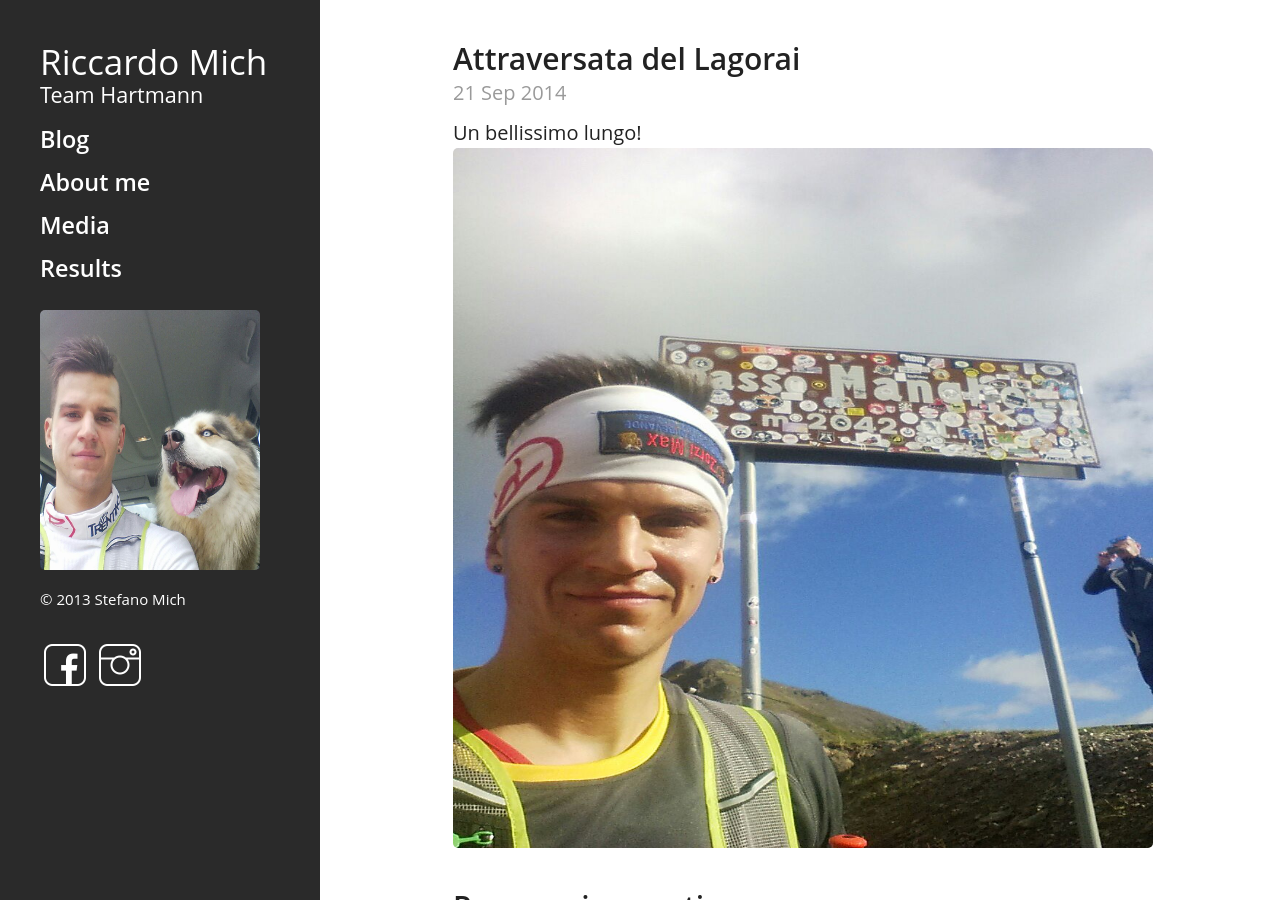
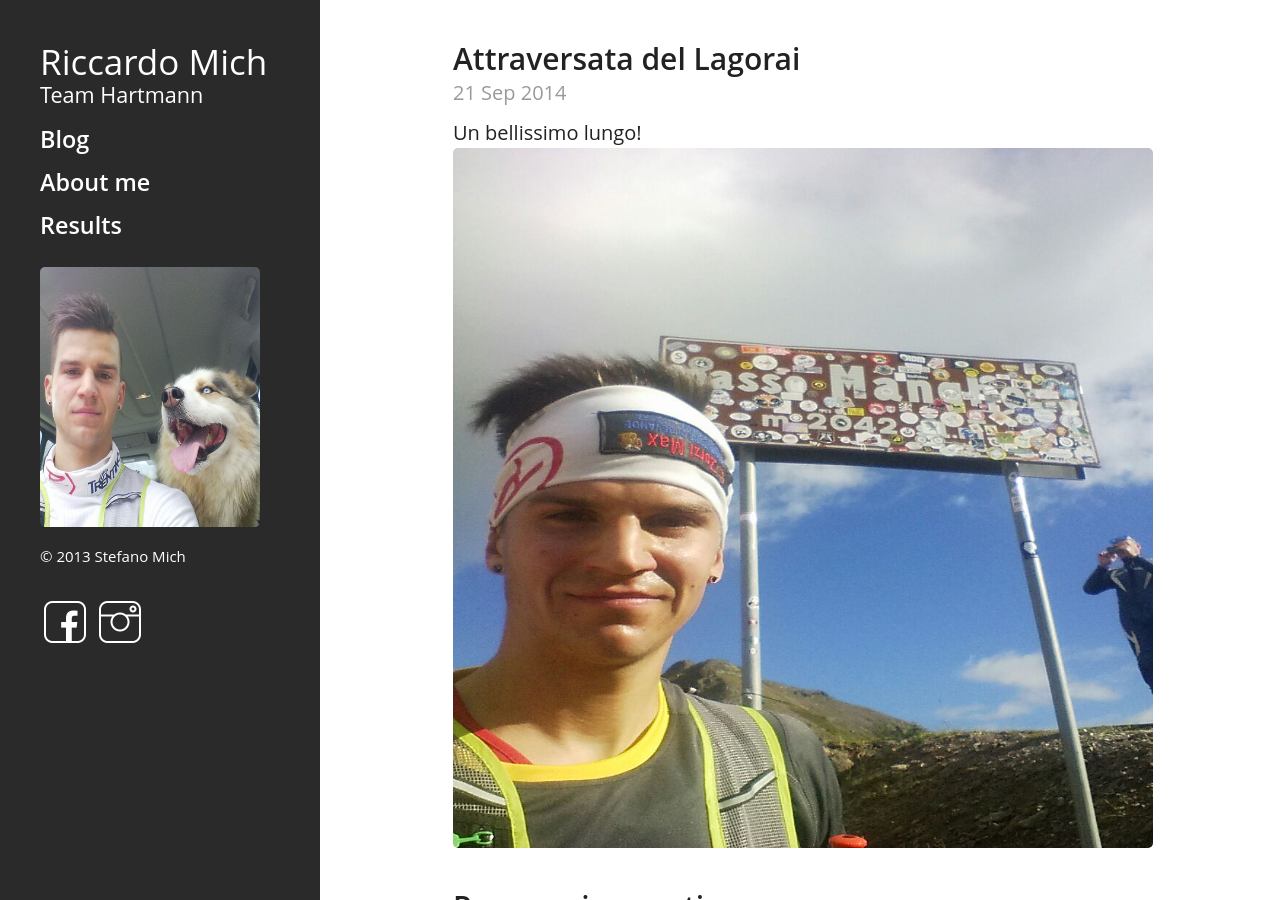
Before and after one commit to stefanomich22/mich93.github.io, a Jekyll site: the page built from index.html, in a window 1280 px wide and 900 px high. Built offline with Jekyll 4.4.1, drawn with Linux system fonts in a browser that asks for light colours; Markdown is read by kramdown in place of the engine named in the settings; the list of posts is cut into pages by our own code.

Commit message:
new post

```diff
--- a/_layouts/default.html
+++ b/_layouts/default.html
@@ -30,7 +30,7 @@
         <div class="mainnav">
               <a class="navitem" href="/">Blog</a>
               <a class="navitem" href="/aboutme">About me</a>
-              <a class="navitem" href="/media">Media</a>
+              <!--<a class="navitem" href="/images">Media</a>-->
               <a class="navitem" href="/results">Results</a>
         </div>
 		<div class="bio">
```
